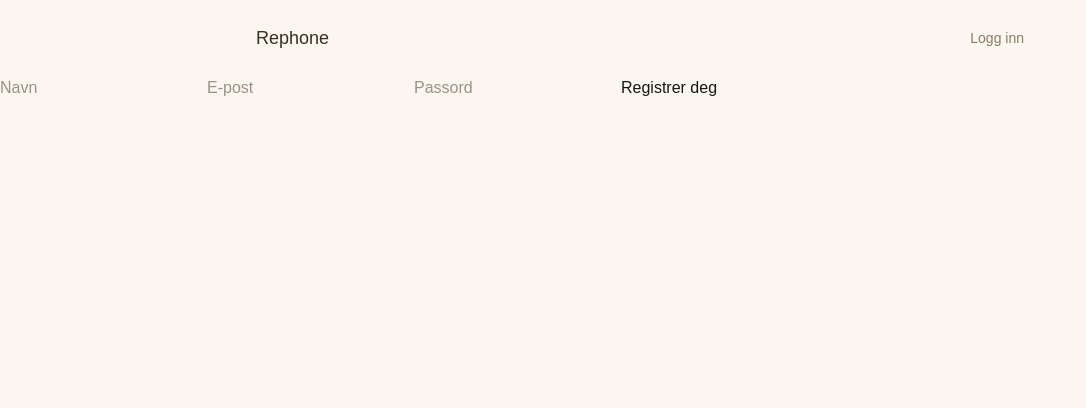
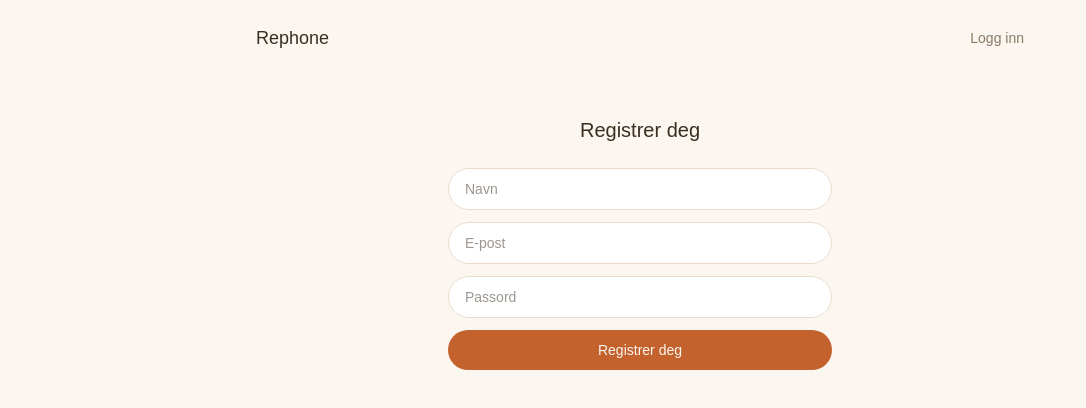
Before and after one commit to NikolaiVFredriksen/Rephone, a Next.js app: page /registrer in a window 1280 px wide. Shown: the top 408 px of the page, without its empty margins (0-1086 px from the left). Built offline with nearby package versions, Linux system fonts and the light colour scheme; no server answers.

Commit message:
Feature/improve login flow
* updated fields and routes

* generate description improved

* updated listing details

* Header now as a shared component

* improved login and buttons

* fixed logout button bug

* fixed login button bug

```diff
--- a/src/app/globals.css
+++ b/src/app/globals.css
@@ -30,3 +30,7 @@ body {
     color: #3a2e22;
   }
 }
+
+button {
+  cursor: pointer;
+}
--- a/src/app/logg-inn/page.tsx
+++ b/src/app/logg-inn/page.tsx
@@ -3,6 +3,7 @@
 import { useState } from "react";
 import { signIn } from "next-auth/react";
 import { useRouter } from "next/navigation";
+import Link from "next/link";
 
 export default function LoggInnPage() {
   const router = useRouter();
@@ -23,16 +24,26 @@ export default function LoggInnPage() {
       return;
     }
     router.push("/");
+    router.refresh();
   }
 
   return (
-    <form onSubmit={handleSubmit}>
+    <main className="px-6 py-10">
+      <form onSubmit={handleSubmit} className="max-w-sm mx-auto">
+        <h1
+          className="text-xl font-medium mb-6 text-center"
+          style={{ color: "#3A2E22" }}
+        >
+          Logg inn
+        </h1>
         <input
           type="email"
           value={email}
           onChange={(e) => setEmail(e.target.value)}
           placeholder="E-post"
           required
+          style={{ border: "1px solid #E9DCCB", background: "white" }}
+          className="w-full rounded-full px-4 py-2.5 text-sm outline-none mb-3"
         />
         <input
           type="password"
@@ -40,9 +51,26 @@ export default function LoggInnPage() {
           onChange={(e) => setPassword(e.target.value)}
           placeholder="Passord"
           required
+          style={{ border: "1px solid #E9DCCB", background: "white" }}
+          className="w-full rounded-full px-4 py-2.5 text-sm outline-none mb-3"
         />
-      {error && <p>{error}</p>}
-      <button type="submit">Logg inn</button>
+        {error && (
+          <p className="text-sm text-red-600 mb-3 text-center">{error}</p>
+        )}
+        <button
+          type="submit"
+          style={{ background: "#C4622E", color: "#FBF7F0" }}
+          className="w-full rounded-full py-2.5 text-sm mb-4 cursor-pointer"
+        >
+          Logg inn
+        </button>
+        <p className="text-sm text-center" style={{ color: "#8A7A68" }}>
+          Ny her?{" "}
+          <Link href="/registrer" style={{ color: "#C4622E" }}>
+            Registrer deg
+          </Link>
+        </p>
       </form>
+    </main>
   );
 }
--- a/src/app/registrer/page.tsx
+++ b/src/app/registrer/page.tsx
@@ -3,6 +3,7 @@
 import { useState } from "react";
 import { signIn } from "next-auth/react";
 import { useRouter } from "next/navigation";
+import Link from "next/link";
 
 export default function RegistrerPage() {
   const router = useRouter();
@@ -38,16 +39,26 @@ export default function RegistrerPage() {
     }
 
     router.push("/");
+    router.refresh();
   }
 
   return (
-    <form onSubmit={handleSubmit}>
+    <main className="px-6 py-10">
+      <form onSubmit={handleSubmit} className="max-w-sm mx-auto">
+        <h1
+          className="text-xl font-medium mb-6 text-center"
+          style={{ color: "#3A2E22" }}
+        >
+          Registrer deg
+        </h1>
         <input
           type="text"
           value={name}
           onChange={(e) => setName(e.target.value)}
           placeholder="Navn"
           required
+          style={{ border: "1px solid #E9DCCB", background: "white" }}
+          className="w-full rounded-full px-4 py-2.5 text-sm outline-none mb-3"
         />
         <input
           type="email"
@@ -55,6 +66,8 @@ export default function RegistrerPage() {
           onChange={(e) => setEmail(e.target.value)}
           placeholder="E-post"
           required
+          style={{ border: "1px solid #E9DCCB", background: "white" }}
+          className="w-full rounded-full px-4 py-2.5 text-sm outline-none mb-3"
         />
         <input
           type="password"
@@ -62,9 +75,20 @@ export default function RegistrerPage() {
           onChange={(e) => setPassword(e.target.value)}
           placeholder="Passord"
           required
+          style={{ border: "1px solid #E9DCCB", background: "white" }}
+          className="w-full rounded-full px-4 py-2.5 text-sm outline-none mb-3"
         />
-      {error && <p>{error}</p>}
-      <button type="submit">Registrer deg</button>
+        {error && (
+          <p className="text-sm text-red-600 mb-3 text-center">{error}</p>
+        )}
+        <button
+          type="submit"
+          style={{ background: "#C4622E", color: "#FBF7F0" }}
+          className="w-full rounded-full py-2.5 text-sm"
+        >
+          Registrer deg
+        </button>
       </form>
+    </main>
   );
 }
--- a/src/components/shared/Header.tsx
+++ b/src/components/shared/Header.tsx
@@ -1,6 +1,10 @@
 import Link from "next/link";
+import { auth, signOut } from "@/auth";
+import { redirect } from "next/navigation";
 
-export default function Header() {
+export default async function Header() {
+  const session = await auth();
+
   return (
     <div className="w-full px-6 py-6">
       <div className="flex justify-between items-center max-w-3xl mx-auto">
@@ -11,9 +15,32 @@ export default function Header() {
         >
           Rephone
         </Link>
-        <Link href="/logg-inn" style={{ color: "#8A7A68" }} className="text-sm">
-          Logg inn
-        </Link>
+
+        {session?.user ? (
+          <form
+            action={async () => {
+              "use server";
+              await signOut({ redirect: false });
+              redirect("/");
+            }}
+          >
+            <button
+              type="submit"
+              style={{ color: "#8A7A68" }}
+              className="text-sm"
+            >
+              Logg ut
+            </button>
+          </form>
+        ) : (
+          <Link
+            href="/logg-inn"
+            style={{ color: "#8A7A68" }}
+            className="text-sm"
+          >
+            Logg inn
+          </Link>
+        )}
       </div>
     </div>
   );
```
Lines whose indentation alone changed are shown as unchanged.
